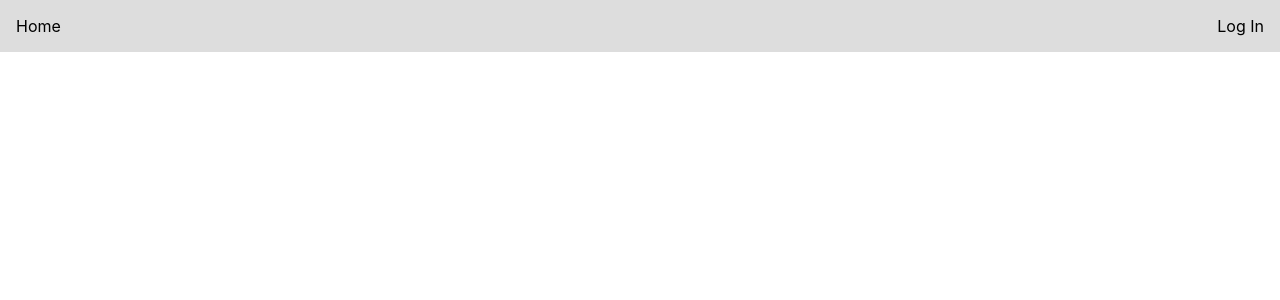
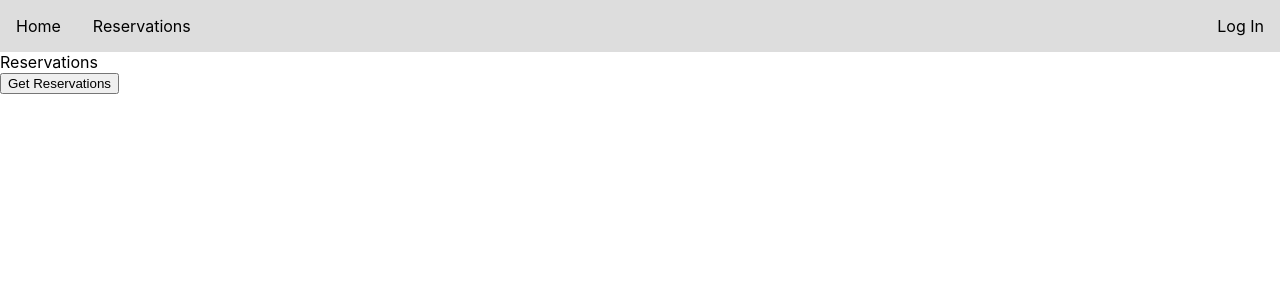
Before and after one commit to ParKings-inc/ParKings.CMS.UI.React, a React (Create React App) app: page /reservations in a window 1280 px wide. Before the commit this address had no page. Shown: the top 300 px of the page. Built offline with nearby package versions, Linux system fonts and the light colour scheme.

Commit message:
Add reservations page

```diff
--- a/package.json
+++ b/package.json
@@ -11,6 +11,7 @@
     "@types/node": "^16.18.3",
     "@types/react": "^18.0.24",
     "@types/react-dom": "^18.0.8",
+    "axios": "^1.1.3",
     "react": "^18.2.0",
     "react-dom": "^18.2.0",
     "react-router-dom": "^6.4.3",
--- /dev/null
+++ b/src/App.json
@@ -0,0 +1,3 @@
+{
+    "serverAddress": "https://localhost:7004/api/"
+}
--- a/src/components/NavBar.tsx
+++ b/src/components/NavBar.tsx
@@ -2,6 +2,7 @@ import { Component, ReactNode } from "react";
 import { BrowserRouter, Link, Route, Routes } from "react-router-dom";
 import HomePage from "../pages/HomePage";
 import LoginPage from "../pages/LoginPage";
+import ReservationsPage from "../pages/ReservationsPage";
 import "../styles/NavBar.css";
 
 export default class NavBar extends Component {
@@ -14,6 +15,9 @@ export default class NavBar extends Component {
                             <li>
                                 <Link to="/">Home</Link>
                             </li>
+                            <li className="">
+                                <Link to="/reservations">Reservations</Link>
+                            </li>
                             <li className="router-space">
                                 <Link to="/login">Log In</Link>
                             </li>
@@ -23,6 +27,7 @@ export default class NavBar extends Component {
                 <Routes>
                     <Route path="/" element={<HomePage />} />
                     <Route path="/login" element={<LoginPage onUserLogin={(user) => this.loggedIn(user)} />} />
+                    <Route path="/reservations" element={<ReservationsPage />} />
                 </Routes>
             </BrowserRouter>
         );
@@ -30,5 +35,6 @@ export default class NavBar extends Component {
 
     private loggedIn(user: any): void {
         console.log("user logged in");
+        console.log(user);
     }
 }
--- /dev/null
+++ b/src/pages/ReservationsPage.tsx
@@ -0,0 +1,17 @@
+import { Component, ReactNode } from "react";
+import ReservationsService from "../services/ReservationsService";
+
+export default class ReservationsPage extends Component {
+    public render(): ReactNode {
+        return (
+            <div>
+                <div>Reservations</div>
+                <button onClick={async () => await this.getReservations()}>Get Reservations</button>
+            </div>
+        );
+    }
+
+    private async getReservations(): Promise<void> {
+        await ReservationsService.getReservations();
+    }
+}
--- /dev/null
+++ b/src/services/ReservationsService.ts
@@ -0,0 +1,17 @@
+import Data from '../App.json';
+import Axios, { AxiosResponse } from 'axios';
+import path from 'path';
+import axios from 'axios';
+
+export default class ReservationsService {
+    public static async getReservations(): Promise<void> {
+        try {
+            let url: string = new URL("Reservations", Data.serverAddress).toString();
+            console.log(url);
+            let x: AxiosResponse = await axios.get(url);
+            console.log(x);
+        } catch (e) {
+            console.error(e);
+        }
+    }
+}
```
Also changed, not shown: 1 other file (tests, documents, lock files or other folders).
